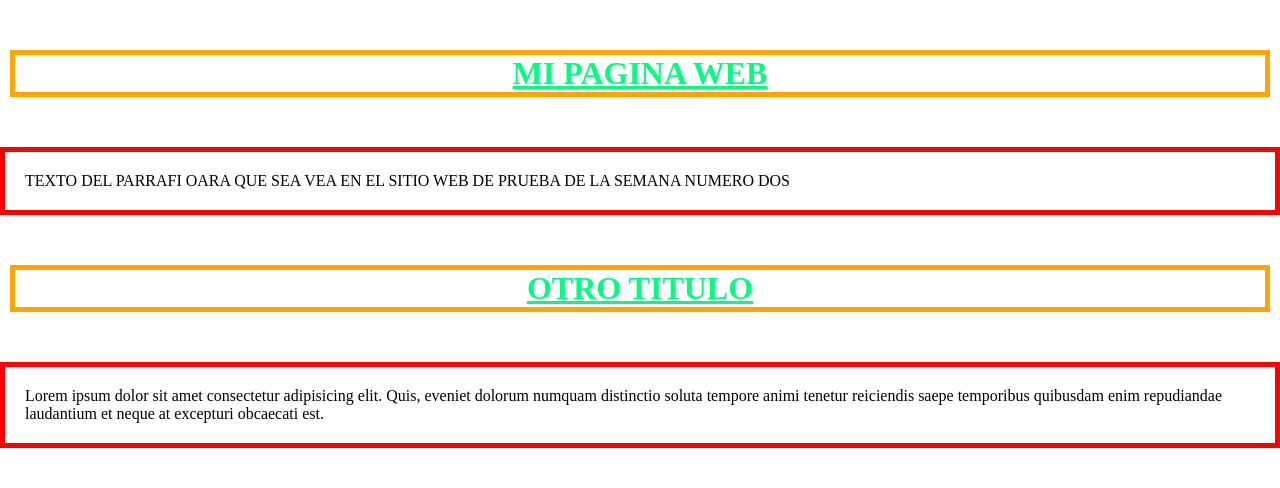
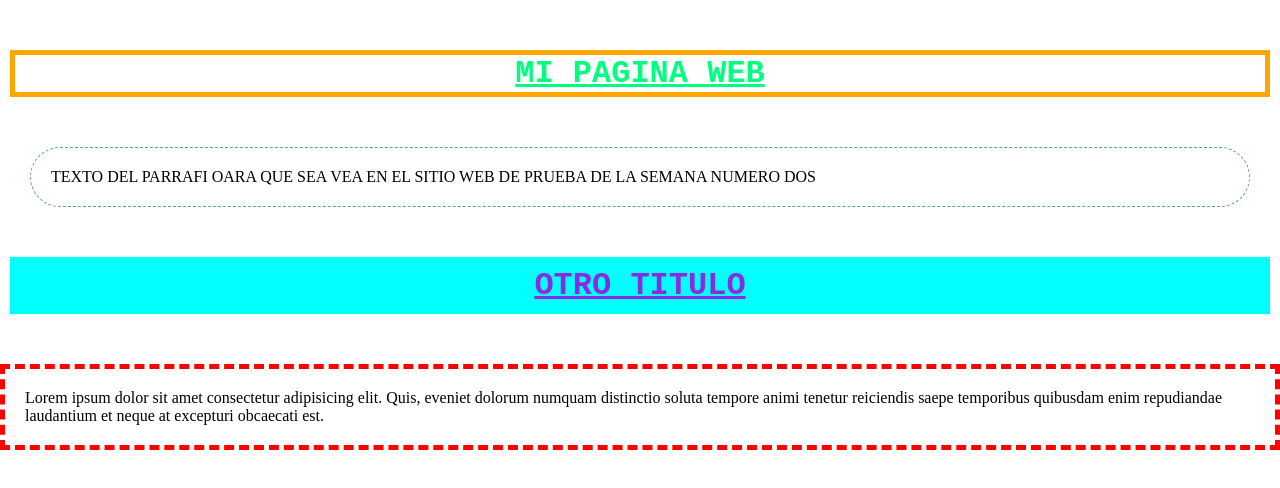
Before and after one commit to EsdrasNehemias2001/SABADO-2, a plain HTML site: page index.html in a window 1280 px wide. Drawn offline with Linux system fonts and the light colour scheme.

Commit message:
cambios2

```diff
--- a/index.html
+++ b/index.html
@@ -16,17 +16,31 @@
                 text-align: center;
                 margin: 50px 10px;
                 border: 5px solid orange;
+                font-family: 'Courier New', Courier, monospace;
             }
             p{
                 padding: 20px;
-                border: 5px solid red;
+                border: 5px dashed red;
+            }
+            .title{
+                color: blueviolet;
+                background-color: aqua;
+                padding: 10px;
+                border: none;
+            }
+            #parrafo{
+                border-color: cadetblue;
+                border-width: 1px;
+                border-radius: 30px;
+                margin: 0px 30px;
+
             }
         </style>
 </head>
 <body>
     <h1>MI PAGINA WEB</h1>
     <p id="parrafo">TEXTO DEL PARRAFI OARA QUE SEA VEA EN EL SITIO WEB DE PRUEBA DE LA SEMANA NUMERO DOS</p>
-    <h1>OTRO TITULO</h1>
+    <h1 class="title">OTRO TITULO</h1>
     <p>Lorem ipsum dolor sit amet consectetur adipisicing elit. Quis, eveniet dolorum numquam distinctio soluta tempore animi tenetur reiciendis saepe temporibus quibusdam enim repudiandae laudantium et neque at excepturi obcaecati est.</p>
 </body>
 </html>
```
